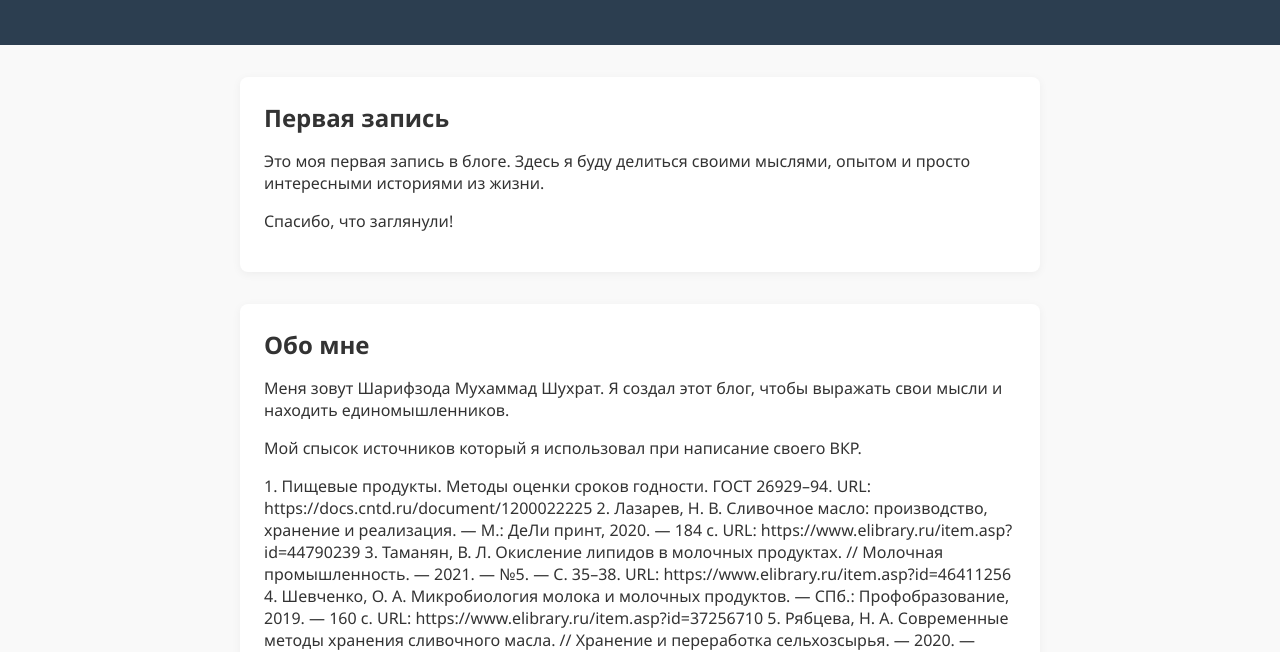
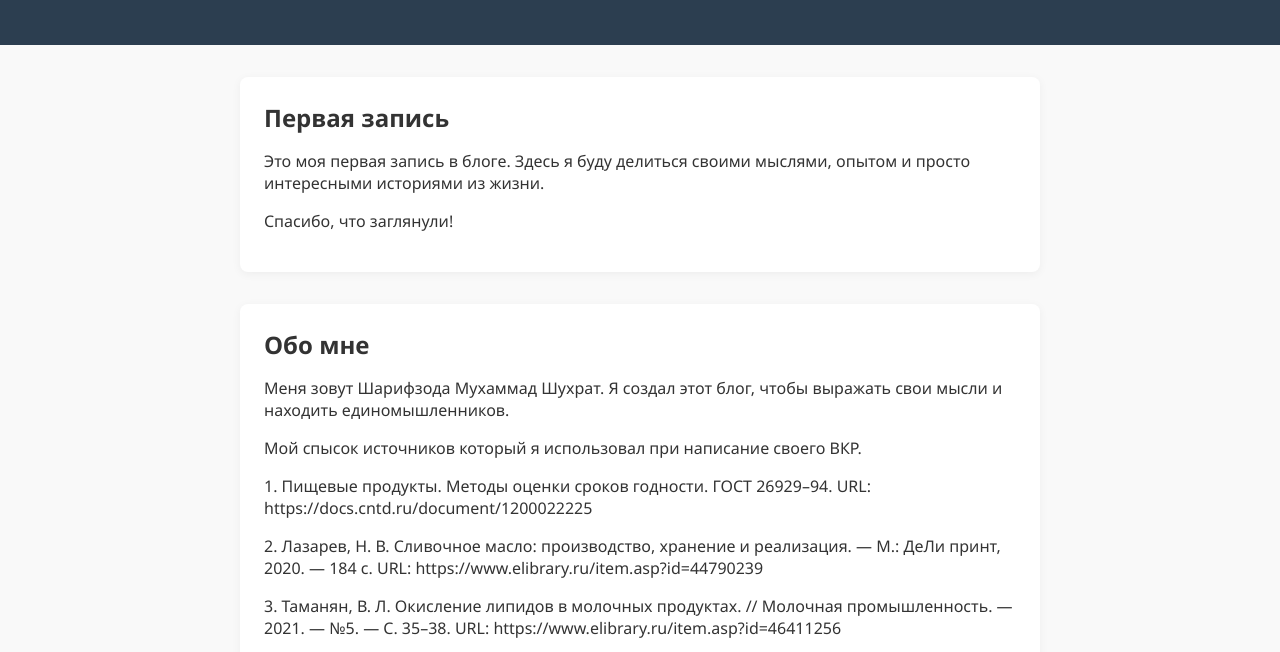
Before and after one commit to Muhammad000009/---, a plain HTML site: page index.html in a window 1280 px wide. Shown: the part 116-768 px from the top of the page. Drawn offline with Linux system fonts and the light colour scheme.

Commit message:
Update index.html

```diff
--- a/index.html
+++ b/index.html
@@ -65,12 +65,10 @@
       <h2>Обо мне</h2>
       <p>Меня зовут Шарифзода Мухаммад Шухрат. Я создал этот блог, чтобы выражать свои мысли и находить единомышленников.</p>
        <p>Мой спысок источников который я использовал при написание своего ВКР.</p>
-      <p>1.	Пищевые продукты. Методы оценки сроков годности. ГОСТ 26929–94.
-URL: https://docs.cntd.ru/document/1200022225
-2.	Лазарев, Н. В. Сливочное масло: производство, хранение и реализация. — М.: ДеЛи принт, 2020. — 184 с.
-URL: https://www.elibrary.ru/item.asp?id=44790239
-3.	Таманян, В. Л. Окисление липидов в молочных продуктах. // Молочная промышленность. — 2021. — №5. — С. 35–38.
-URL: https://www.elibrary.ru/item.asp?id=46411256
+      <p>1.	Пищевые продукты. Методы оценки сроков годности. ГОСТ 26929–94. URL: https://docs.cntd.ru/document/1200022225</p>
+      </p>2.	Лазарев, Н. В. Сливочное масло: производство, хранение и реализация. — М.: ДеЛи принт, 2020. — 184 с. URL: https://www.elibrary.ru/item.asp?id=44790239</p>
+      </p>3.	Таманян, В. Л. Окисление липидов в молочных продуктах. // Молочная промышленность. — 2021. — №5. — С. 35–38.
+URL: https://www.elibrary.ru/item.asp?id=46411256</p>
 4.	Шевченко, О. А. Микробиология молока и молочных продуктов. — СПб.: Профобразование, 2019. — 160 с.
 URL: https://www.elibrary.ru/item.asp?id=37256710
 5.	Рябцева, Н. А. Современные методы хранения сливочного масла. // Хранение и переработка сельхозсырья. — 2020. — №10. — С. 42–45.
```
